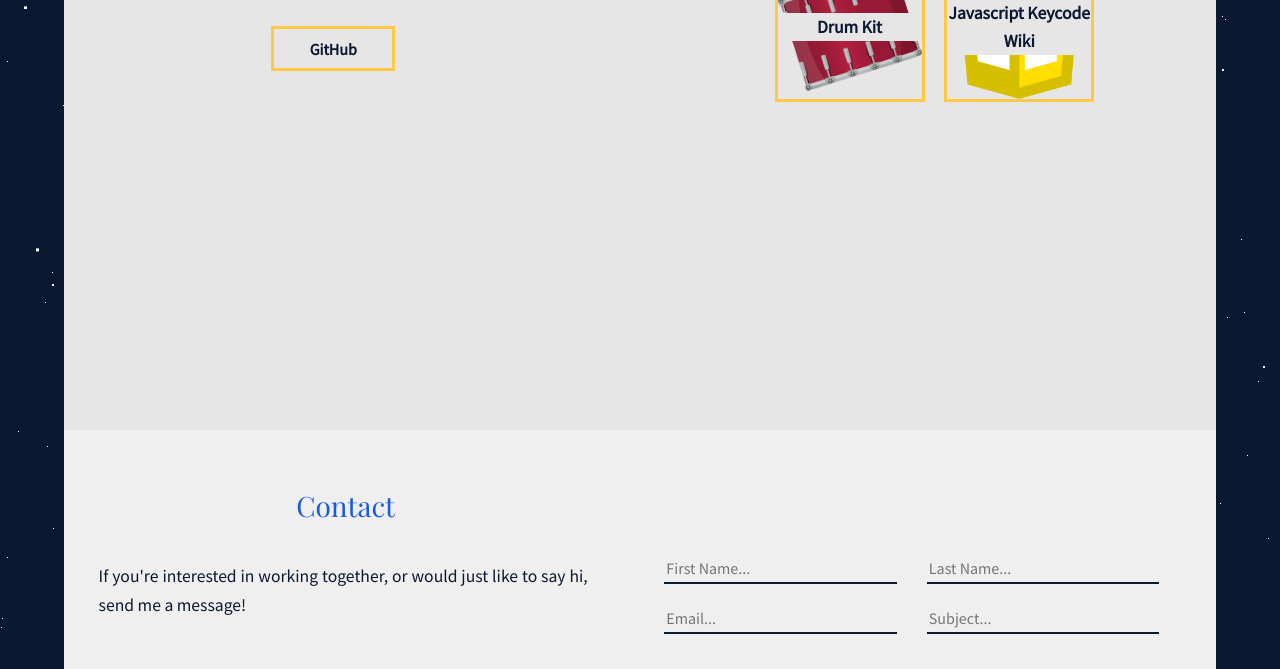
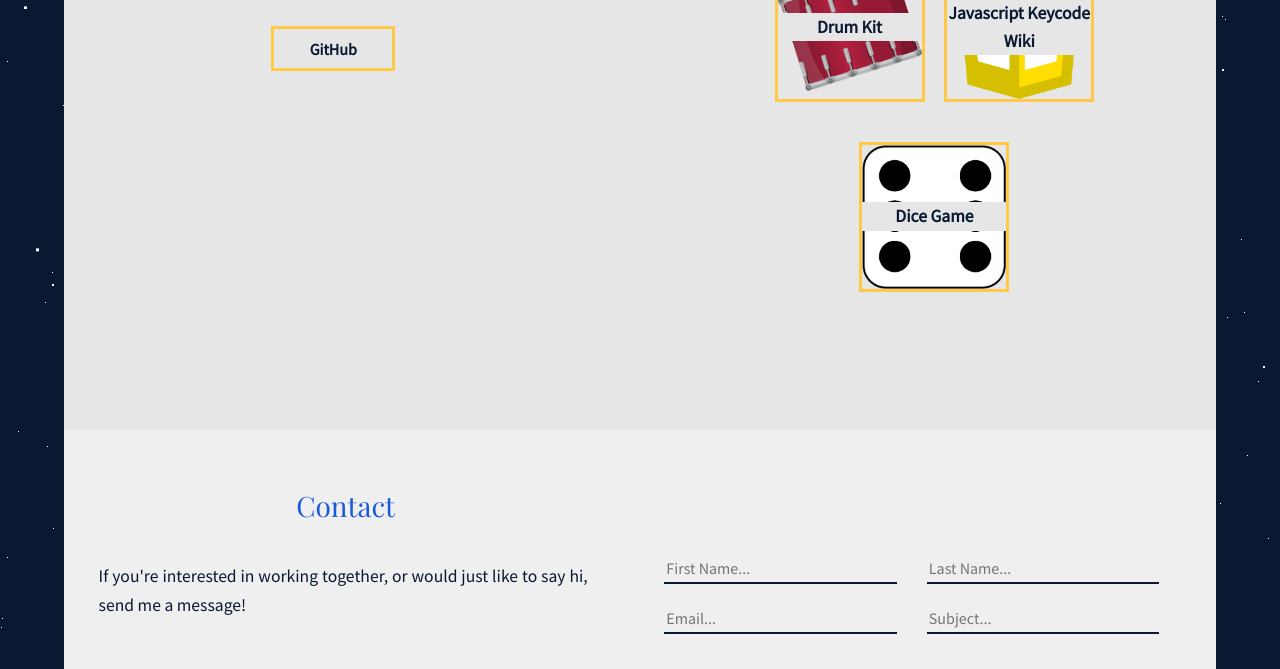
Before and after one commit to RaeesaParker/portfolio, a plain HTML site: page index.html in a window 1280 px wide. Shown: the part 1706-2375 px from the top of the page. Drawn offline with nearby package versions, Linux system fonts and the light colour scheme.

Commit message:
Added project

```diff
--- a/index.html
+++ b/index.html
@@ -133,7 +133,9 @@
 							<div id="project-2-keycode" class="project-project-flex-item project-image">
 								<a class="link-projects" href="https://raeesaparker.github.io/Javascript-Keycode-Wiki/"  target="_blank" rel="noopener noreferrer"> <p>Javascript Keycode Wiki</p></a>
 							</div>
-							<!-- <div class="project-project-flex-item">Dice Game</div> -->
+							<div id="project-3-keycode" class="project-project-flex-item project-image">
+								<a class="link-projects" href="https://raeesaparker.github.io/dice-game/"  target="_blank" rel="noopener noreferrer"> <p>Dice Game</p></a>
+							</div>
 							<!-- <div class="project-project-flex-item">Sugarless</div> -->
 						</div>
 					</div>
--- a/portfolio_styles.css
+++ b/portfolio_styles.css
@@ -310,6 +310,10 @@ a, a:active {
 	background-image: url("./assets/projects/2-javascript.png");
 }
 
+#project-3-keycode{
+	background-image: url("./assets/projects/3-dice-game.png");
+}
+
 
 
 
```
Also changed, not shown: assets/projects/3-dice-game.png (added).
